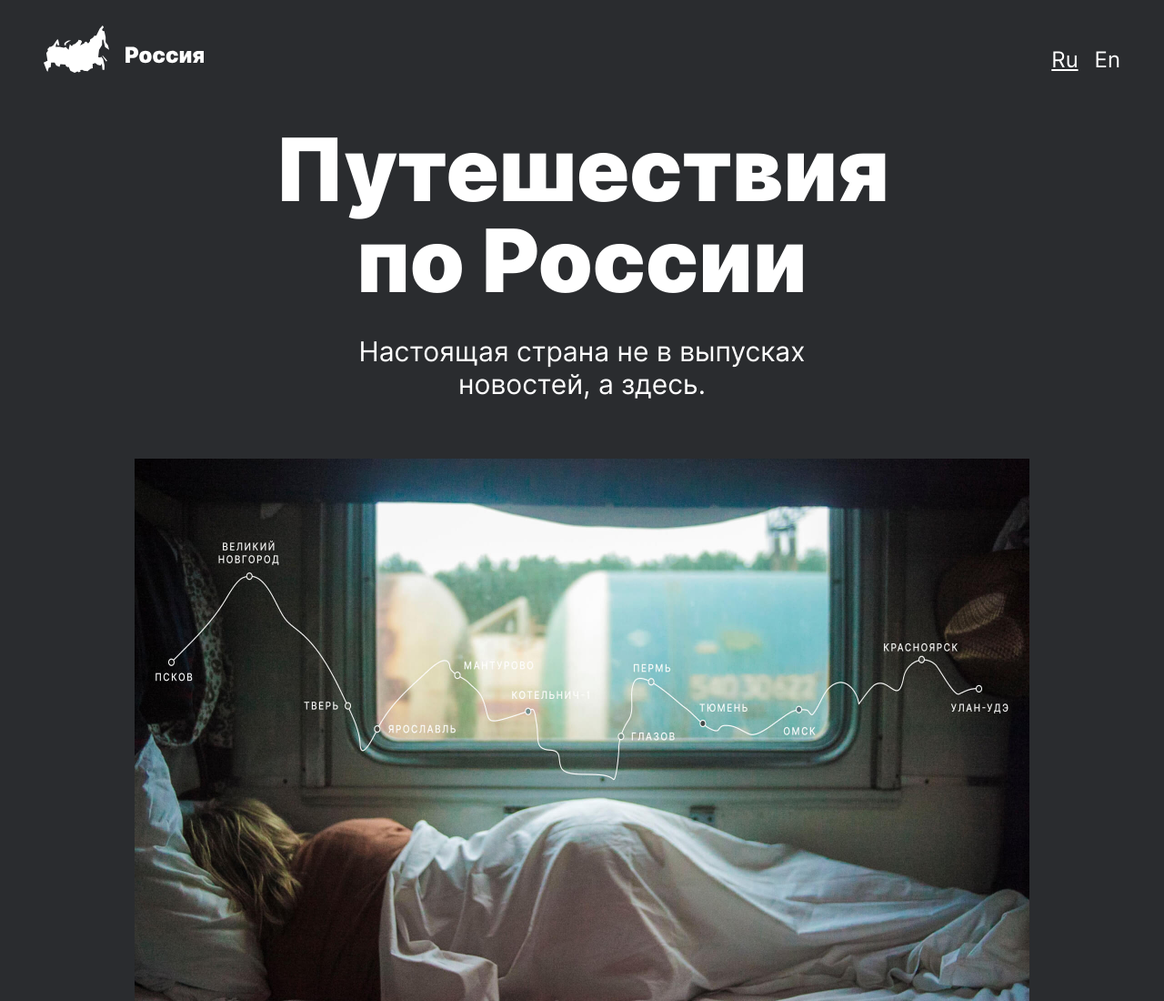
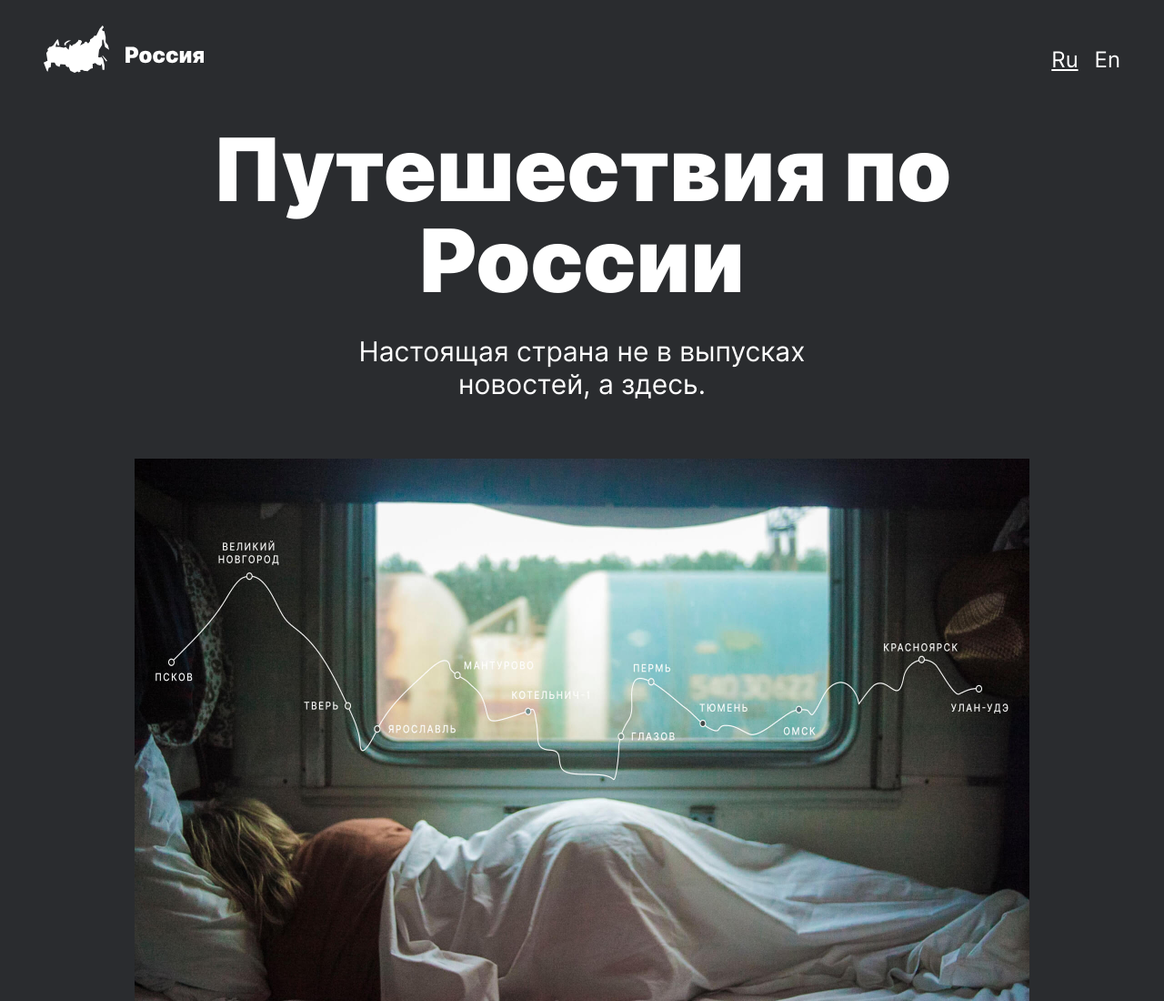
Before and after one commit to irina-tim/russian-travel, a plain HTML site: page index.html in a window 1280 px wide. Shown: the top 1100 px of the page at 91% size. Drawn offline with Linux system fonts and the light colour scheme.

Commit message:
Removed <br> from lead__title

```diff
--- a/index.html
+++ b/index.html
@@ -19,7 +19,7 @@
       <main class="content">
         <!-- Lead section -->
         <section class="lead page__lead">
-          <h1 class="lead__title">Путешествия<br />по России</h1>
+          <h1 class="lead__title">Путешествия по России</h1>
           <p class="lead__subtitle">
             Настоящая страна не в выпусках новостей, а здесь.
           </p>
```
